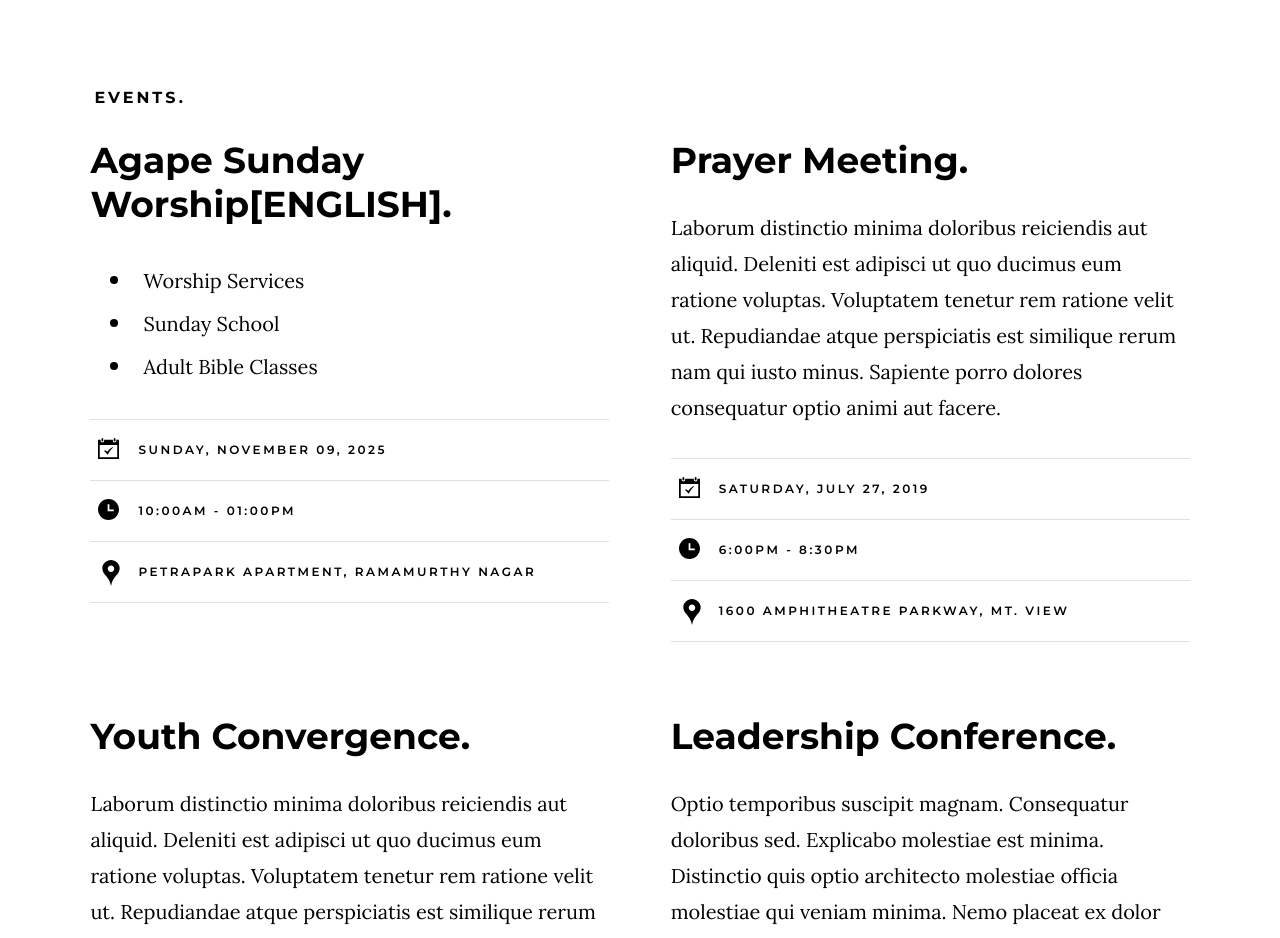
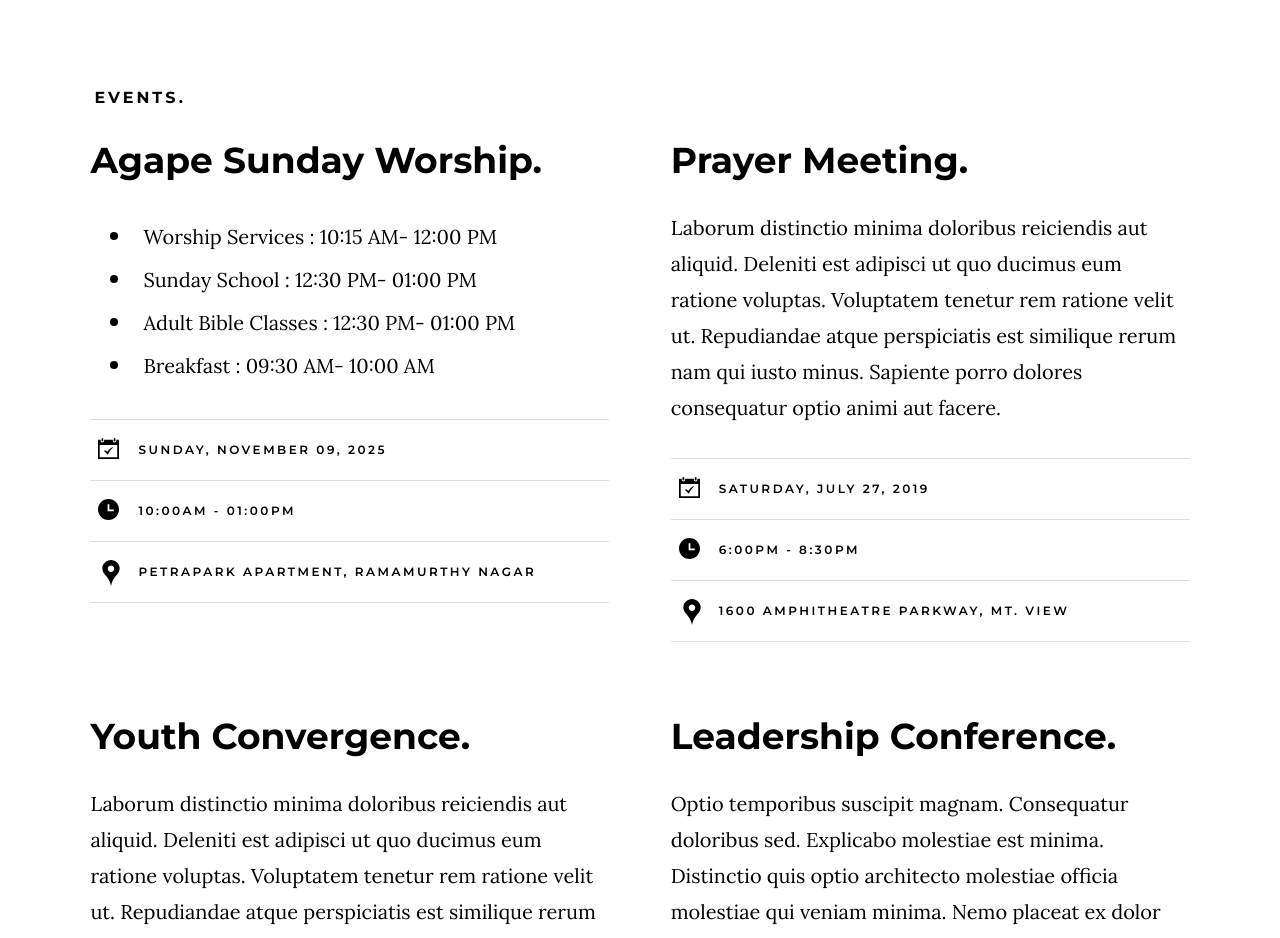
Before and after one commit to AgapeBaptist/church_website, a plain HTML site: page index.html in a window 1280 px wide. Shown: the part 2780-3718 px from the top of the page. Drawn offline with nearby package versions, Linux system fonts and the light colour scheme.

Commit message:
Update index.html

```diff
--- a/index.html
+++ b/index.html
@@ -231,14 +231,14 @@
 
             <div class="column events-list__item">
                 <h3 class="display-1 events-list__item-title">
-                    <a href="#0" title="">Agape Sunday Worship[ENGLISH].</a>
+                    <a href="#0" title="">Agape Sunday Worship.</a>
                 </h3>
                 <p>
 
-                <li class="ai-style-change">Worship Services </li>
-                <li class="ai-style-change">Sunday School</li>
-                <li class="ai-style-change"> Adult Bible Classes</li>
-
+                <li class="ai-style-change">Worship Services : 10:15 AM- 12:00 PM </li>
+                <li class="ai-style-change">Sunday School : 12:30 PM- 01:00 PM</li>
+                <li class="ai-style-change"> Adult Bible Classes : 12:30 PM- 01:00 PM</li>
+                <li class="ai-style-change">Breakfast : 09:30 AM- 10:00 AM  </li>
                 </p>
                 <ul class="events-list__meta">
                     <li class="events-list__meta-date">Sunday, November 09, 2025</li>
```
